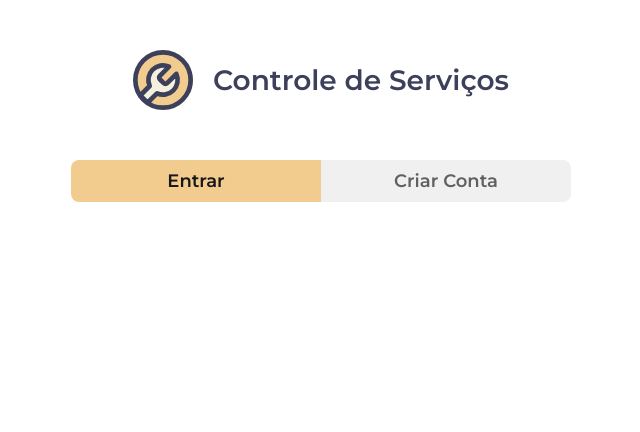
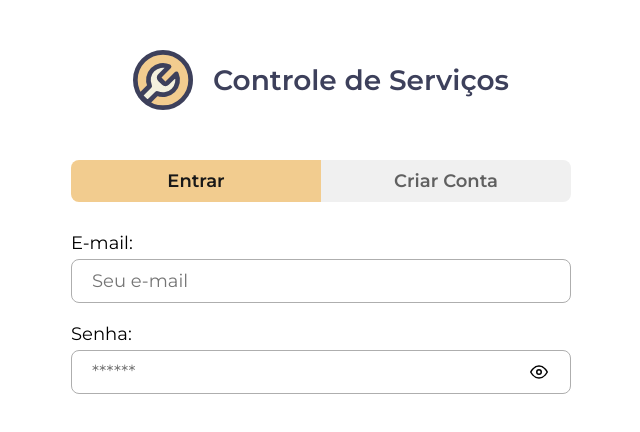
Before and after one commit to filipealvess/controle-servicos, a React (Create React App) app: page / in a window 1280 px wide. Shown: the top 432 px of the page, without its empty margins (319-959 px from the left). Built offline with nearby package versions, Linux system fonts and the light colour scheme.

Commit message:
feat: add field component

```diff
--- /dev/null
+++ b/src/components/Field/index.jsx
@@ -0,0 +1,38 @@
+import React, { useEffect, useState } from 'react';
+import { Eye, EyeOff } from 'react-feather';
+import IconButton from '../IconButton';
+import Container, { Input, InputWrapper, Label } from './styles';
+
+export default function Field({ label, placeholder, type = 'text' }) {
+  const [icon, setIcon] = useState(<Eye size={18} />);
+  const [passwordIsVisible, setPasswordIsVisible] = useState(false);
+  const [inputType, setIinputType] = useState(type);
+
+  useEffect(() => {
+    if (type === 'password') {
+      setIcon(passwordIsVisible ? <EyeOff size={18} /> : <Eye size={18} />);
+      setIinputType(passwordIsVisible ? 'text' : 'password');
+    }
+  }, [type, passwordIsVisible]);
+
+  function handleButtonClick() {
+    setPasswordIsVisible(!passwordIsVisible);
+  }
+
+  return (
+    <Container>
+      <Label>{label}:</Label>
+
+      <InputWrapper>
+        <Input type={inputType} placeholder={placeholder} />
+
+        {
+          type === 'password' &&
+          <IconButton onClick={handleButtonClick}>
+            {icon}
+          </IconButton>
+        }
+      </InputWrapper>
+    </Container>
+  );
+}
--- /dev/null
+++ b/src/components/Field/styles.js
@@ -0,0 +1,27 @@
+import styled from 'styled-components';
+
+const Container = styled.label`
+  display: flex;
+  flex-direction: column;
+
+  & ~ & { margin-top: 2rem; }
+`;
+
+export const Label = styled.span`
+  margin-bottom: 0.5rem;
+`;
+
+export const InputWrapper = styled.div`
+  display: flex;
+  padding: 10px 20px;
+  border: 1px solid ${({ theme }) => theme.mediumGrey};
+  border-radius: 8px;
+`;
+
+export const Input = styled.input`
+  flex: 1;
+  height: 100%;
+  min-width: 0;
+`;
+
+export default Container;
--- a/src/pages/LoginPage/index.jsx
+++ b/src/pages/LoginPage/index.jsx
@@ -1,13 +1,28 @@
 import React from 'react';
 import Header from '../../components/Header';
+import Field from '../../components/Field';
 import Tabs from '../../components/Tabs';
-import Container from './styles';
+import Container, { Form } from './styles';
 
 export default function LoginPage() {
   return (
     <Container>
       <Header />
       <Tabs />
+
+      <Form>
+        <Field
+          label="E-mail"
+          placeholder="Seu e-mail"
+          type="email"
+        />
+
+        <Field
+          label="Senha"
+          placeholder="******"
+          type="password"
+        />
+      </Form>
     </Container>
   );
 }
--- a/src/pages/LoginPage/styles.js
+++ b/src/pages/LoginPage/styles.js
@@ -4,4 +4,10 @@ const Container = styled.div`
   padding: 3rem 2rem;
 `;
 
+export const Form = styled.form`
+  width: 100%;
+  max-width: 500px;
+  margin: 0 auto;
+`;
+
 export default Container;
```
